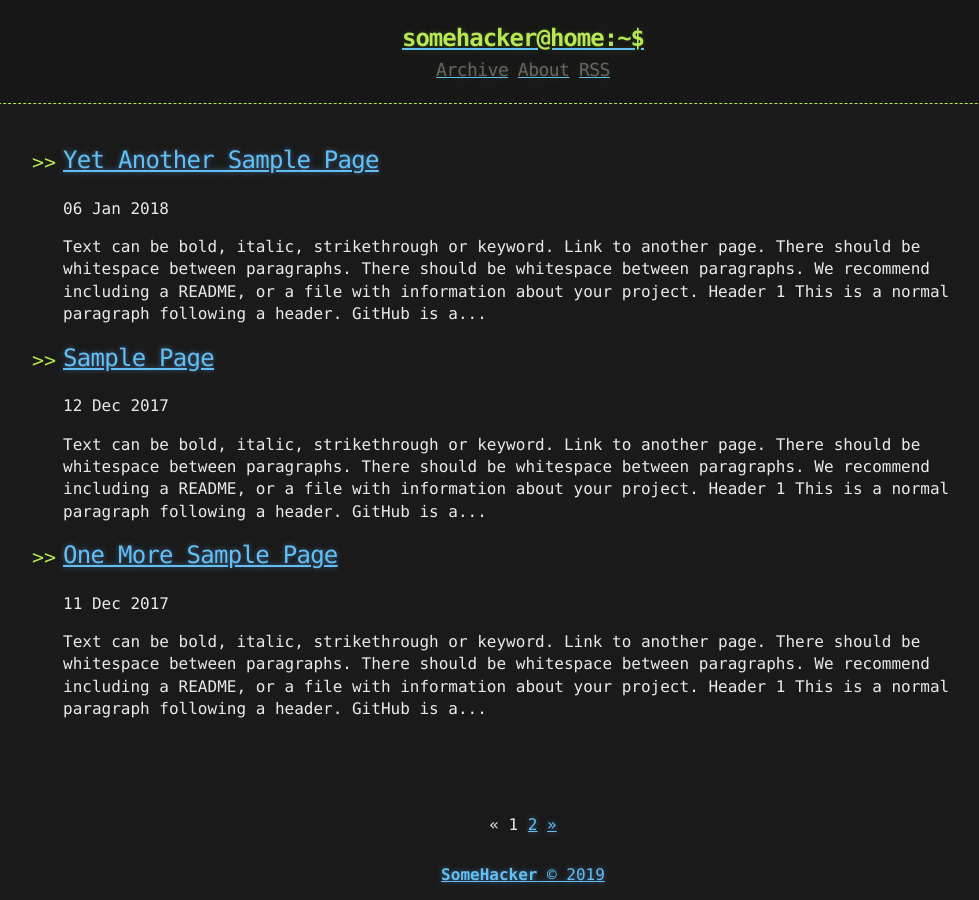
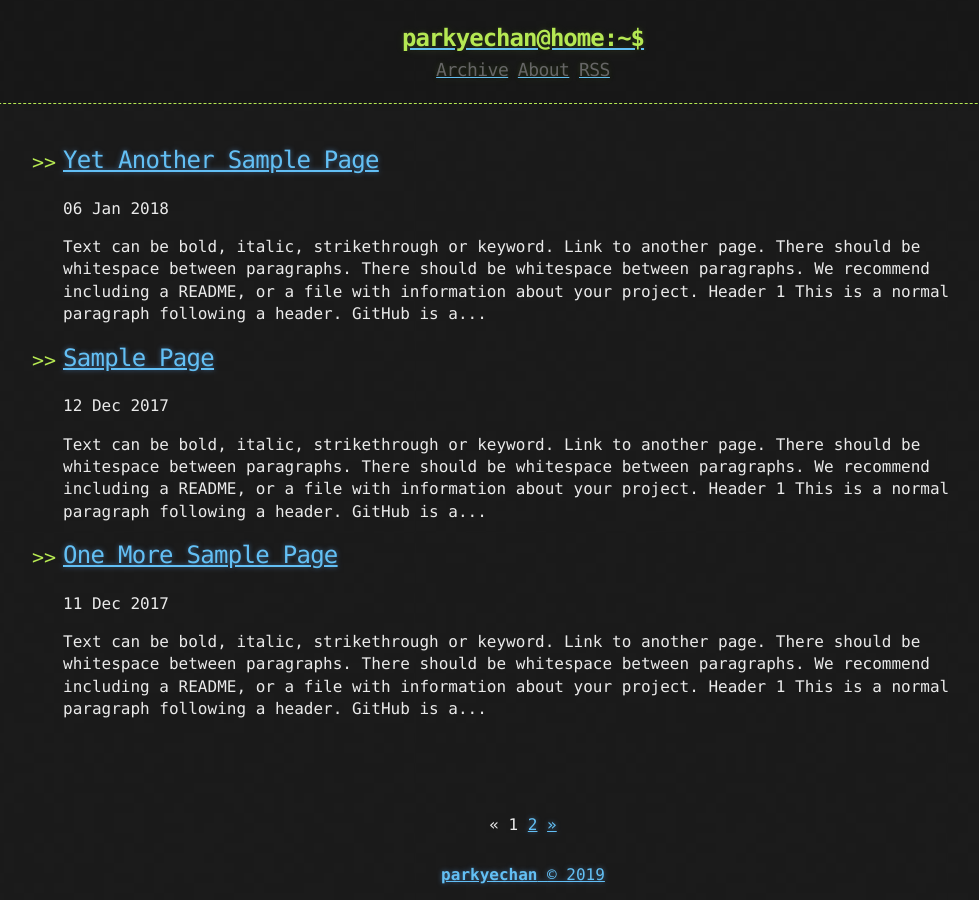
Before and after one commit to parkyechan/ericafood, a Jekyll site: the page built from index.html, in a window 1280 px wide. Shown: the whole page, without its empty margins (117-1096 px from the left). Built offline with Jekyll 4.4.1, drawn with Linux system fonts in a browser that asks for light colours; the list of posts is cut into pages by our own code.

Commit message:
Update _config.yml

```diff
--- a/_config.yml
+++ b/_config.yml
@@ -1,9 +1,9 @@
-title: Hacker-Blog
-description: "A Jekyll Blog Theme For Hackers"
+title: parkyechan
+description: ""
 author:
-  name: "SomeHacker"
-  email: "someone@somewebsite.somedomain"
-  url: "https://ashishchaudhary.in/hacker-blog"
+  name: "parkyechan"
+  email: "parkyechan@hanyang.ac.kr"
+  url: "https://parkyechan.github.io"
 
 baseurl: /
 
@@ -28,5 +28,5 @@ plugins:
   - jekyll-sitemap
 
 # Custom variables
-owner : "SomeHacker"
-year : "2018"
+owner : "parkyechan"
+year : "2019"
```
